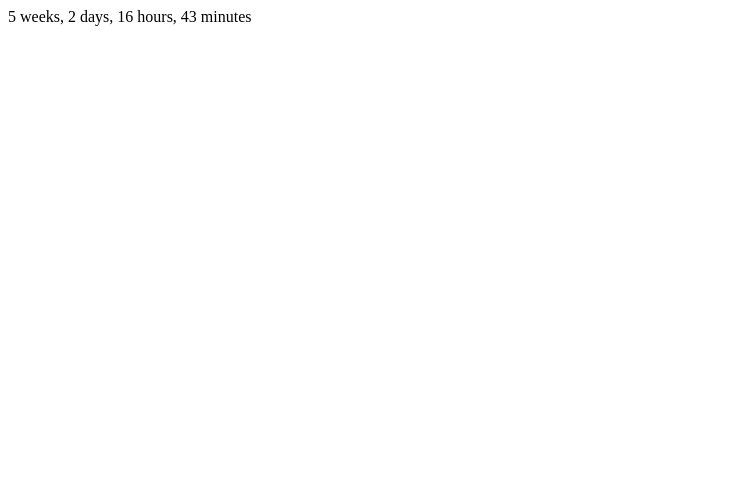
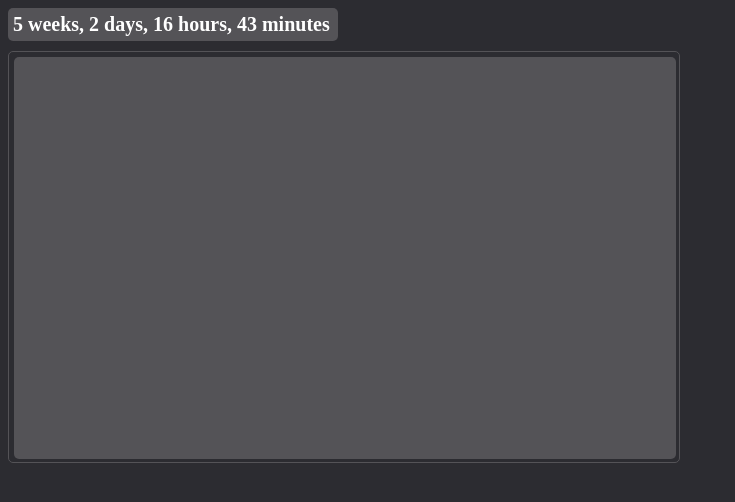
Before and after one commit to imgbpr/LifeCD, a plain HTML site: page index.html in a window 1280 px wide. Shown: the whole page, without its empty margins (0-735 px from the left). Drawn offline with Linux system fonts and the light colour scheme.

Commit message:
may 10 2023

```diff
--- /dev/null
+++ b/home.css
@@ -0,0 +1,44 @@
+body {
+    background-color: #2c2c31;
+}
+
+#progtxt {
+    height: 390px;
+    width: 650px;
+    border-radius: 5px;
+    background-color: #545357;
+    border: 1px solid transparent;
+    resize: none;
+    color: #fff;
+    padding: 5px;
+    font-size: 16px;
+    }
+
+.proginp{
+    width: 660px;
+    height: 400px;
+    border-radius: 5px;
+    border: 1px solid #545357;
+    padding: 5px;
+    color: #545357;
+    margin-top: 10px;
+}
+
+.timediv {
+    display: flex;
+    justify-content: left;
+}
+
+.progdiv {
+    display: flex;
+}
+
+#timer {
+    font-size: 20px;
+    font-weight: bold;
+    color: #fff;
+    background-color: #545357;
+    padding: 5px;
+    border-radius: 5px;
+    width: 320px;
+}
--- a/index.html
+++ b/index.html
@@ -4,9 +4,19 @@
   <head>
     <meta charset="UTF-8" />
     <title id="WeekCD">LifeCD week:0</title>
+    <link rel="stylesheet" href="home.css" />
   </head>
   <body>
-    <div id="timer">0 weeks, 0 days, 0 hours, 0 minutes<!--, 0 seconds-->.</div>
-<script src="script_timer.js"></script>
+    <div class="timediv">
+      <div id="timer">
+        0 weeks, 0 days, 0 hours, 0 minutes<!--, 0 seconds-->.
+      </div>
+    </div>
+<div class="progdiv">
+  <div class="proginp">
+    <textarea name="" id="progtxt" cols="30" rows="10"></textarea>
+  </div>
+</div>
+    <script src="script_timer.js"></script>
   </body>
 </html>
--- a/script_timer.js
+++ b/script_timer.js
@@ -7,7 +7,7 @@ var days_ = Math.floor((timeElapsed_ % (7 * 24 * 60 * 60 * 1000)) / (24 * 60 * 6
 var hours_ = Math.floor((timeElapsed_ % (24 * 60 * 60 * 1000)) / (60 * 60 * 1000));
 var minutes_ = Math.floor((timeElapsed_ % (60 * 60 * 1000)) / (60 * 1000));
 var seconds_ = Math.floor((timeElapsed_ % (60 * 1000)) / 1000);
-var weekString_ = "LifeCD week:" + (weeks_ + 1);
+var weekString_ = "LifeCD week: " + (weeks_ + 1);
 var timeString_ =
   weeks_ +
   " weeks, " +
@@ -32,7 +32,7 @@ function updateTimer() {
   );
   var minutes = Math.floor((timeElapsed % (60 * 60 * 1000)) / (60 * 1000));
   var seconds = Math.floor((timeElapsed % (60 * 1000)) / 1000);
-  var weekString = "LifeCD week:" + (weeks + 1);
+  var weekString = "LifeCD week: " + (weeks + 1);
   var timeString =
     weeks +
     " weeks, " +
```
